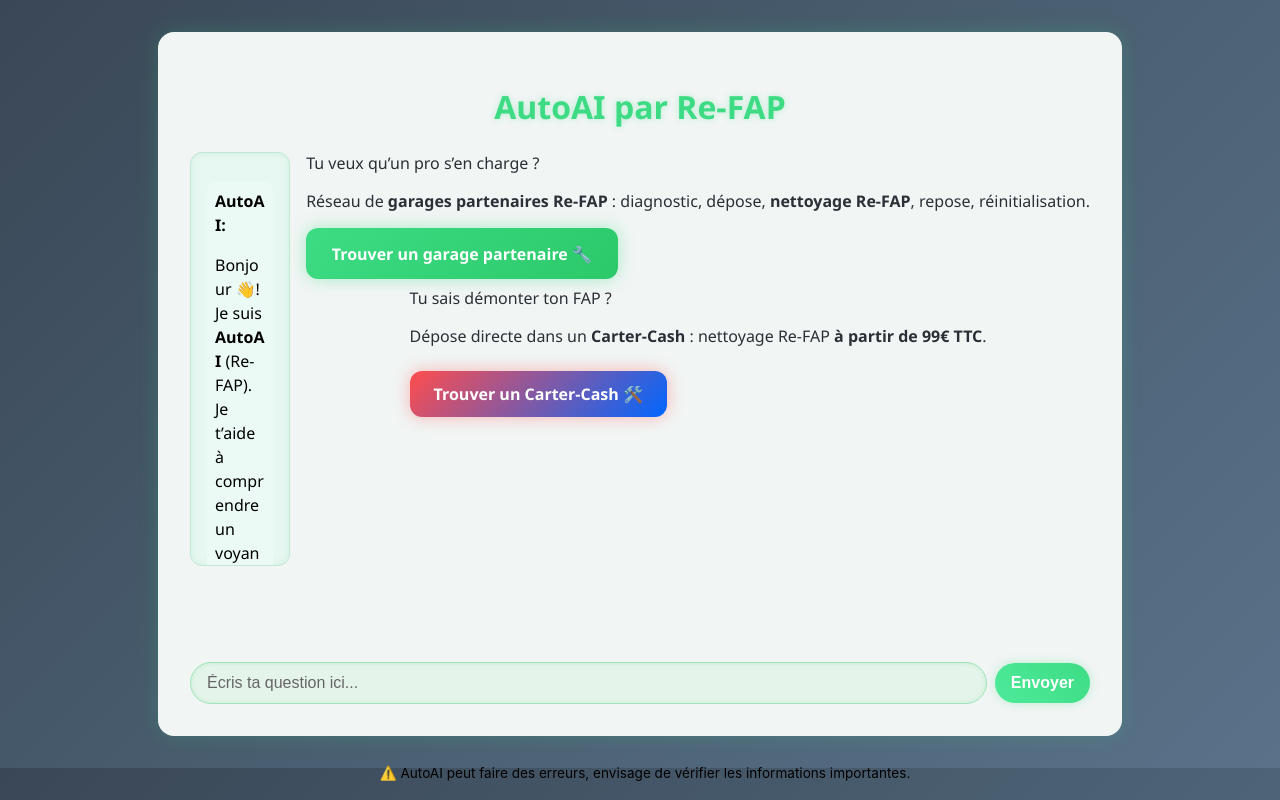
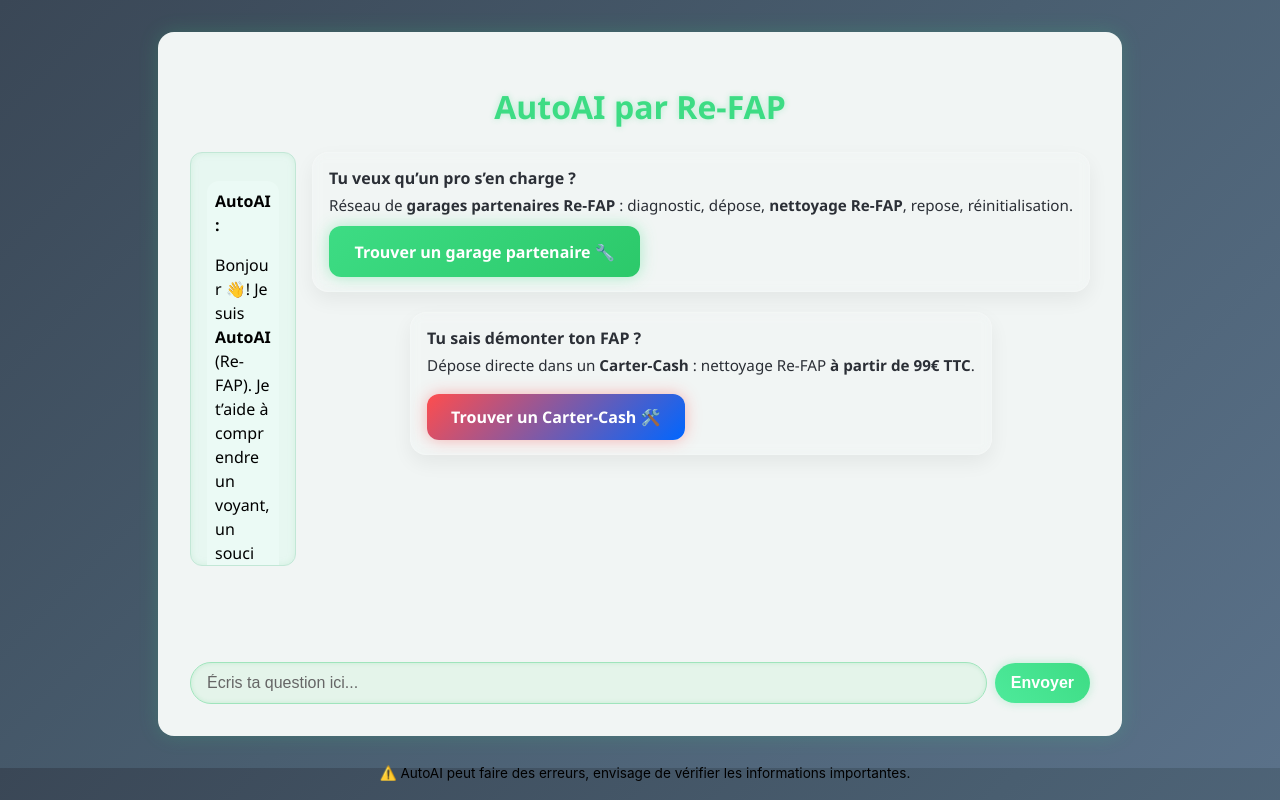
Before and after one commit to REFAP/autoai_re-fap-v2, a Next.js app: page / in a window 1280 px wide. Built offline with nearby package versions, Linux system fonts and the light colour scheme.

Commit message:
Update style.css

```diff
--- a/public/style.css
+++ b/public/style.css
@@ -266,3 +266,26 @@ button:hover {
     padding: 0.7rem 1rem;
     font-size: 1rem;
   }
+.cta-card {
+  background: #ffffff0f;
+  backdrop-filter: blur(6px);
+  border: 1px solid rgba(255,255,255,0.15);
+  border-radius: 16px;
+  padding: 14px 16px;
+  margin-bottom: 12px;
+  box-shadow: 0 8px 20px rgba(0,0,0,0.06);
+}
+.cta-title {
+  font-weight: 700;
+  margin-bottom: 6px;
+}
+.cta-desc {
+  font-size: 0.95rem;
+  line-height: 1.3rem;
+  margin: 0 0 10px 0;
+}
+.cta-actions {
+  display: flex;
+  gap: 10px;
+  flex-wrap: wrap;
+}
```
